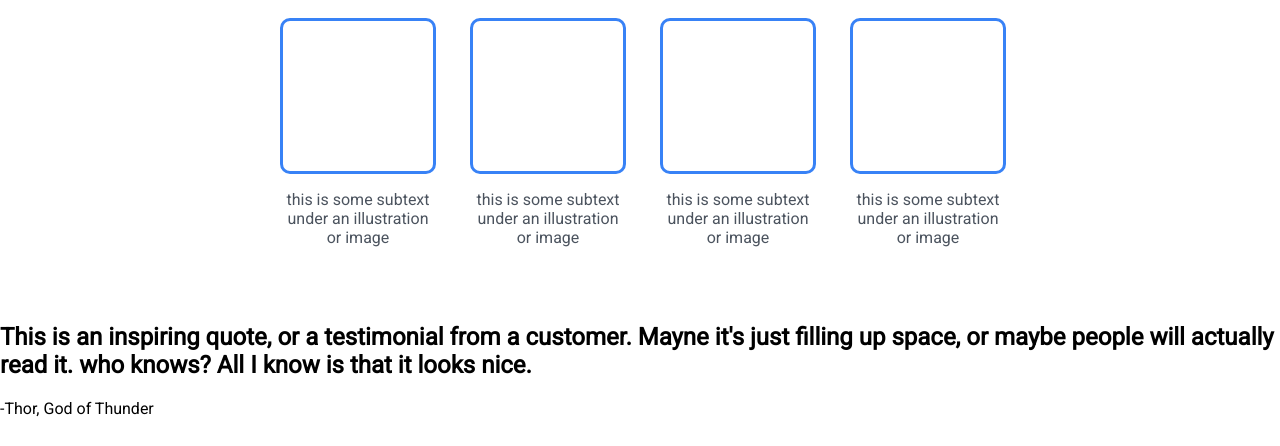
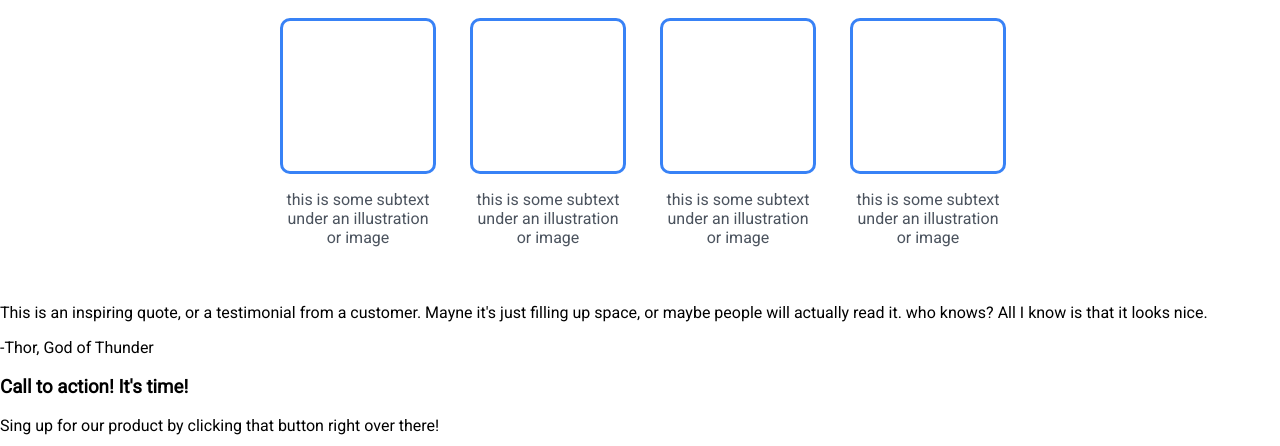
Before and after one commit to e3oiles/sample_website, a plain HTML site: page index.html in a window 1280 px wide. Shown: the part 506-952 px from the top of the page. Drawn offline with Linux system fonts and the light colour scheme.

Commit message:
finish html

```diff
--- a/index.html
+++ b/index.html
@@ -8,6 +8,7 @@
     <title>sample_website</title>
 </head>
     <body>
+        <div class="body">
             <section class="section_one">
                 <div class="header">
                     <div class=header_logo>Header Logo</div>
@@ -48,14 +49,16 @@
                 </div>
             </section>
             <section class="section_three">
-        <h2>This is an inspiring quote, or a testimonial from a customer. Mayne it's just filling up space, or maybe people will actually read it. who knows? All I know is that it looks nice.</h2>
-        <p>-Thor, God of Thunder</p>
+                <div class="container_three">
+                    <p class="pp_three">This is an inspiring quote, or a testimonial from a customer. Mayne it's just filling up space, or maybe people will actually read it. who knows? All I know is that it looks nice.</p>
+                    <p class="p_three">-Thor, God of Thunder</p>
+                </div>
             </section>
             <section class="section_four">
                 <div class="container_four">
                     <div class="content_four">
-                <h3>Call to action! It's time!</h3>
-                <p>Sing up for our product by clicking that button right over there!</p>
+                        <h3 class="h3_four">Call to action! It's time!</h3>
+                        <p class="p_four">Sing up for our product by clicking that button right over there!</p>
                     </div>
                     <div class="button_four">Sing up</div>
                 </div>
@@ -63,5 +66,6 @@
             <div class="footer">
                 <p><a href="#">Copyright c The Odin Project 2021</a></p>
             </div>
+        </div>
     </body>
 </html>
```
Lines whose indentation alone changed are shown as unchanged.
